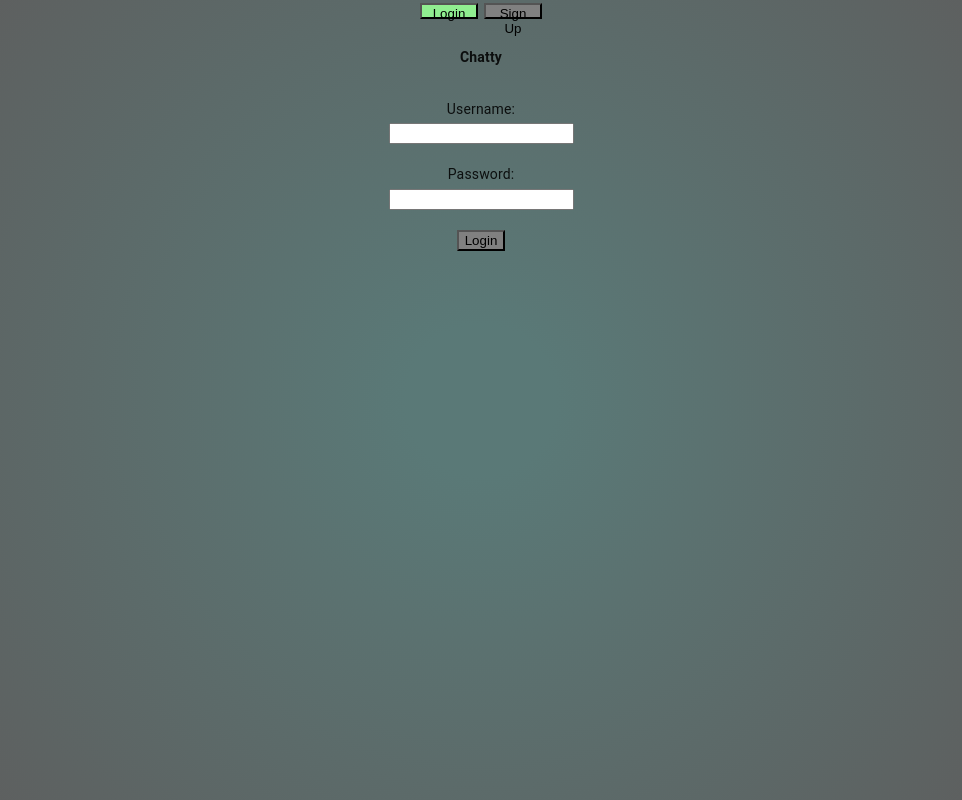
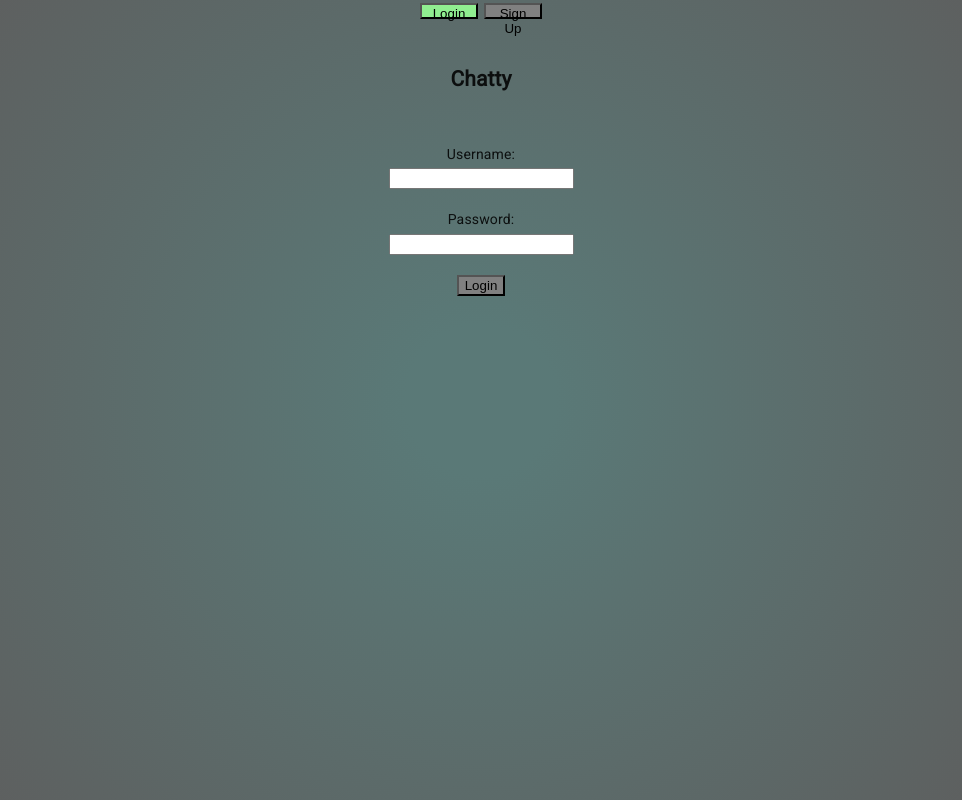
Before and after one commit to ch-ance/chatty, a React (Create React App) app in the folder front-end/: page / in a window 1280 px wide. Shown: the whole page, without its empty margins (159-1121 px from the left). Built offline with nearby package versions, Linux system fonts and the light colour scheme; no server answers.

Commit message:
branching and resetting all styles

```diff
--- a/front-end/package.json
+++ b/front-end/package.json
@@ -15,7 +15,8 @@
     "react-dom": "^16.6.1",
     "react-router": "^5.0.0",
     "react-router-dom": "^5.0.0",
-    "react-scripts": "^3.0.0"
+    "react-scripts": "^3.0.0",
+    "typeface-roboto": "^0.0.54"
   },
   "scripts": {
     "start": "react-scripts start",
--- a/front-end/public/index.html
+++ b/front-end/public/index.html
@@ -3,6 +3,7 @@
   <head>
     <meta charset="utf-8">
     <link rel="shortcut icon" href="%PUBLIC_URL%/favicon.ico">
+    <link href="https://fonts.googleapis.com/css?family=Roboto&display=swap" rel="stylesheet">
     <meta name="viewport" content="width=device-width, initial-scale=1, shrink-to-fit=no">
     <meta name="theme-color" content="#000000">
     <!--
--- a/front-end/src/index.scss
+++ b/front-end/src/index.scss
@@ -1,6 +1,6 @@
 // @import-normalize;
 
-@import "./styles/reset.scss";
+// @import "./styles/reset.scss";
 @import "./styles/colors.scss";
 @import "./styles/layout.scss";
 @import "./styles/components.scss";
--- a/front-end/src/styles/layout.scss
+++ b/front-end/src/styles/layout.scss
@@ -1,12 +1,14 @@
-@import url("https://fonts.googleapis.com/css?family=Rajdhani");
+// @import url("https://fonts.googleapis.com/css?family=Rajdhani");
+@import url('https://fonts.googleapis.com/css?family=Roboto&display=swap');
 
 html {
   box-sizing: border-box;
   letter-spacing: 0.3rem;
+  font-family: 'Roboto', sans-serif;
 }
 
 body {
-  font-family: "Rajdhani", sans-serif;
+  font-family: 'Roboto', sans-serif;
   -webkit-font-smoothing: antialiased;
   -moz-osx-font-smoothing: grayscale;
   height: 100%;
```
Also changed, not shown: 1 other file (tests, documents, lock files or other folders).
